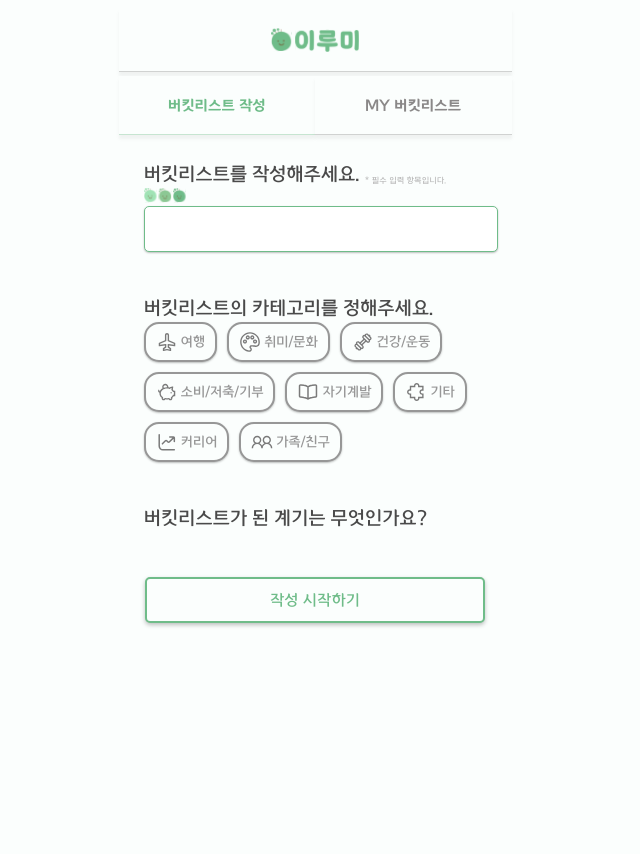
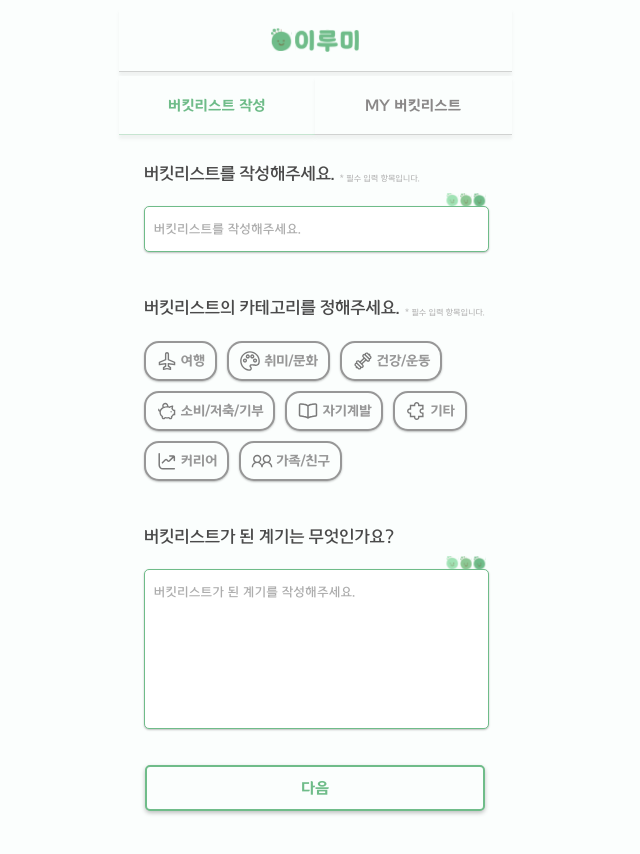
Before and after one commit to miniproject-likelion12th/mini-frontend, a React (Create React App) app: page /WriteDetail in a window 1280 px wide. Shown: the top 854 px of the page, without its empty margins (325-965 px from the left). Built offline with nearby package versions, Linux system fonts and the light colour scheme.

Commit message:
[Feat] 버킷리스트 작성 페이지 형식 구현

```diff
--- a/src/write-list/style-component/BottomButton.jsx
+++ b/src/write-list/style-component/BottomButton.jsx
@@ -23,6 +23,7 @@ const Wrapper = styled.div`
   justify-content: center;
   align-items: center;
   color: #6fbc89;
+  font-family: "YiSunShinDotumB";
   font-size: 17px;
   font-style: normal;
   font-weight: 400;
--- a/src/write-list/style-component/NoticeText.jsx
+++ b/src/write-list/style-component/NoticeText.jsx
@@ -14,5 +14,6 @@ const Wrapper = styled.div`
   font-style: normal;
   font-weight: 400;
   line-height: normal;
-  margin-bottom: 3px;
+  margin-bottom: 5px;
+  letter-spacing: -0.1px;
 `;
--- a/src/write-list/style-component/QuestionTitle.jsx
+++ b/src/write-list/style-component/QuestionTitle.jsx
@@ -11,10 +11,10 @@ const Title = styled.div`
   width: fit-content;
   margin-bottom: 3px;
   color: #4a4a4a;
-  font-size: 21px;
+  font-size: 19px;
   font-style: normal;
   font-weight: 400;
   line-height: 22px;
-  letter-spacing: -0.408px;
+  letter-spacing: -0.7px;
   text-align: left;
 `;
--- /dev/null
+++ b/src/write-list/style-component/WarningText.jsx
@@ -0,0 +1,44 @@
+import React from "react";
+import styled from "styled-components";
+
+const WarningText = ({ text, display }) => {
+  const show = display ? "flex" : "none";
+  return (
+    <Wrapper>
+      <Display style={{ display: `${show}` }}>
+        <Logo />
+        <Text>{text}</Text>
+      </Display>
+    </Wrapper>
+  );
+};
+
+export default WarningText;
+
+const Wrapper = styled.div`
+  width: 100%;
+  height: 33px;
+`;
+
+const Display = styled.div`
+  width: 100%;
+  height: 100%;
+  justify-content: center;
+  align-items: center;
+`;
+
+const Logo = styled.img.attrs({
+  src: "warning-logo.svg",
+})`
+  width: 13px;
+  height: 13px;
+`;
+
+const Text = styled.div`
+  color: #e2725b;
+  font-family: "YiSunShinDotumB";
+  font-size: 12px;
+  font-style: normal;
+  font-weight: 400;
+  line-height: normal;
+`;
--- a/src/write-list/write-detail/WriteDetail.js
+++ b/src/write-list/write-detail/WriteDetail.js
@@ -1,5 +1,5 @@
-import React from "react";
-import styled from "styled-components";
+import React, { useState } from "react";
+import styled, { css } from "styled-components";
 import Banner from "../style-component/Banner";
 import MenuBanner from "../style-component/MenuBanner";
 import { Container, Wrapper } from "../style-component/Wrapper";
@@ -8,9 +8,11 @@ import { useNavigate } from "react-router";
 import CategoryList from "./component/CategoryList";
 import QuestionTitle from "../style-component/QuestionTitle";
 import NoticeText from "../style-component/NoticeText";
+import WarningText from "../style-component/WarningText";
 
 const WriteDetail = () => {
   const navigate = useNavigate();
+  const [showWaring, setShowWaring] = useState(false);
 
   return (
     <Wrapper>
@@ -25,11 +27,12 @@ const WriteDetail = () => {
           <Irume>
             <img src="banner/irume-input-deco.svg" />
           </Irume>
-          <Input type="text" />
+          <Input type="text" placeholder="버킷리스트를 작성해주세요." />
         </QnA>
         <QnA>
           <Ask>
             <QuestionTitle text="버킷리스트의 카테고리를 정해주세요." />
+            <NoticeText />
           </Ask>
           <CategoryList />
         </QnA>
@@ -37,13 +40,21 @@ const WriteDetail = () => {
           <Ask>
             <QuestionTitle text="버킷리스트가 된 계기는 무엇인가요?" />
           </Ask>
+          <Irume>
+            <img src="banner/irume-input-deco.svg" />
+          </Irume>
+          <TextArea placeholder="버킷리스트가 된 계기를 작성해주세요." />
         </QnA>
-        <BottomButton
-          text="작성 시작하기"
-          display={true}
-          onClick={() => navigate("/")}
-        />
       </NewContainer>
+      <WarningText
+        text="필수 입력 항목을 모두 작성해주세요."
+        display={showWaring}
+      />
+      <BottomButton
+        text="다음"
+        display={true}
+        onClick={() => setShowWaring(true)}
+      />
     </Wrapper>
   );
 };
@@ -52,6 +63,7 @@ export default WriteDetail;
 
 const NewContainer = styled(Container)`
   gap: 45px;
+  padding-bottom: 0px;
 `;
 
 const QnA = styled.div`
@@ -65,12 +77,18 @@ const Ask = styled.div`
   gap: 4px;
 `;
 
-const Irume = styled.div``;
+const Irume = styled.div`
+  display: flex;
+  justify-content: end;
+  margin-top: 5px;
+  margin-bottom: -1px;
+  img {
+    width: 42px;
+    height: 14px;
+  }
+`;
 
-const Input = styled.input`
-  width: 100%;
-  height: 44px;
-  padding: 0;
+const sharedStyle = css`
   border-radius: 5px;
   border: 0.5px solid #6fbc89;
   background: #fff;
@@ -80,10 +98,31 @@ const Input = styled.input`
   font-style: normal;
   font-weight: 400;
   line-height: normal;
-  padding-inline-start: 9px;
   font-family: "YiSunShinDotumM";
+  &::placeholder {
+    color: #adadad;
+    font-size: 14px;
+    font-style: normal;
+    font-weight: 400;
+    line-height: normal;
+  }
   &:focus {
     border-color: #6fbc89;
     outline: 0;
   }
 `;
+
+const Input = styled.input`
+  ${sharedStyle}
+  width: calc(100% - 18px);
+  height: 44px;
+  padding: 0px 9px;
+`;
+
+const TextArea = styled.textarea`
+  ${sharedStyle}
+  width: calc(100% - 18px);
+  height: 128px;
+  resize: none;
+  padding: 15px 9px;
+`;
--- a/src/write-list/write-detail/component/Category.jsx
+++ b/src/write-list/write-detail/component/Category.jsx
@@ -46,6 +46,7 @@ const Image = styled.img`
 `;
 
 const Text = styled.div`
+  font-family: "YiSunShinDotumB";
   font-size: 15px;
   font-weight: 400;
   line-height: 22px;
--- a/src/write-list/write-detail/component/CategoryList.jsx
+++ b/src/write-list/write-detail/component/CategoryList.jsx
@@ -29,4 +29,5 @@ const Wrapper = styled.div`
   display: flex;
   gap: 10px;
   flex-wrap: wrap;
+  margin-top: 19px;
 `;
```
Also changed, not shown: public/warning-logo.svg (added).
